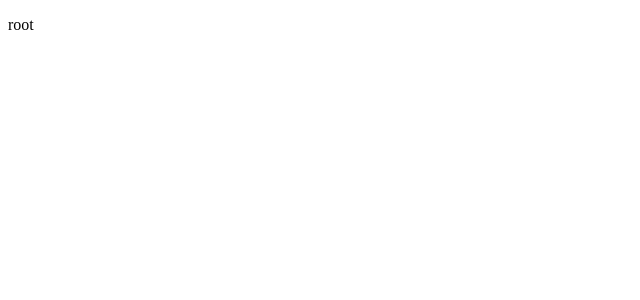
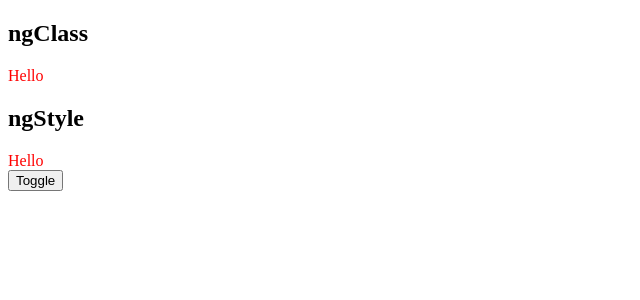
Before and after one commit to JosueSdev/apex-angular-bootcamp, an Angular app: page / in a window 1280 px wide. Shown: the top 300 px of the page, without its empty margins (0-640 px from the left). Built offline with nearby package versions, Linux system fonts and the light colour scheme.

Commit message:
first proposal

```diff
--- a/src/app/app.component.html
+++ b/src/app/app.component.html
@@ -1 +1,8 @@
-<p>root</p>
+<div>
+  <h2>ngClass</h2>
+  <span [ngClass]="getClass()">Hello</span>
+  <h2>ngStyle</h2>
+  <span [ngStyle]="getStyle()" >Hello</span>
+  <br>
+  <button (click)="toggle()">Toggle</button>
+</div>
--- a/src/app/app.component.scss
+++ b/src/app/app.component.scss
@@ -0,0 +1,3 @@
+.redText {
+  color: red;
+}
--- a/src/app/app.component.ts
+++ b/src/app/app.component.ts
@@ -6,5 +6,11 @@ import { Component } from '@angular/core';
   styleUrl: './app.component.scss'
 })
 export class AppComponent {
-  title = 'apex-angular-bootcamp';
+  private active = true;
+
+  toggle = () => this.active = !this.active;
+
+  getClass = () => this.active ? 'redText' : undefined;
+
+  getStyle = () => this.active ? { color: 'red' } : undefined
 }
```
